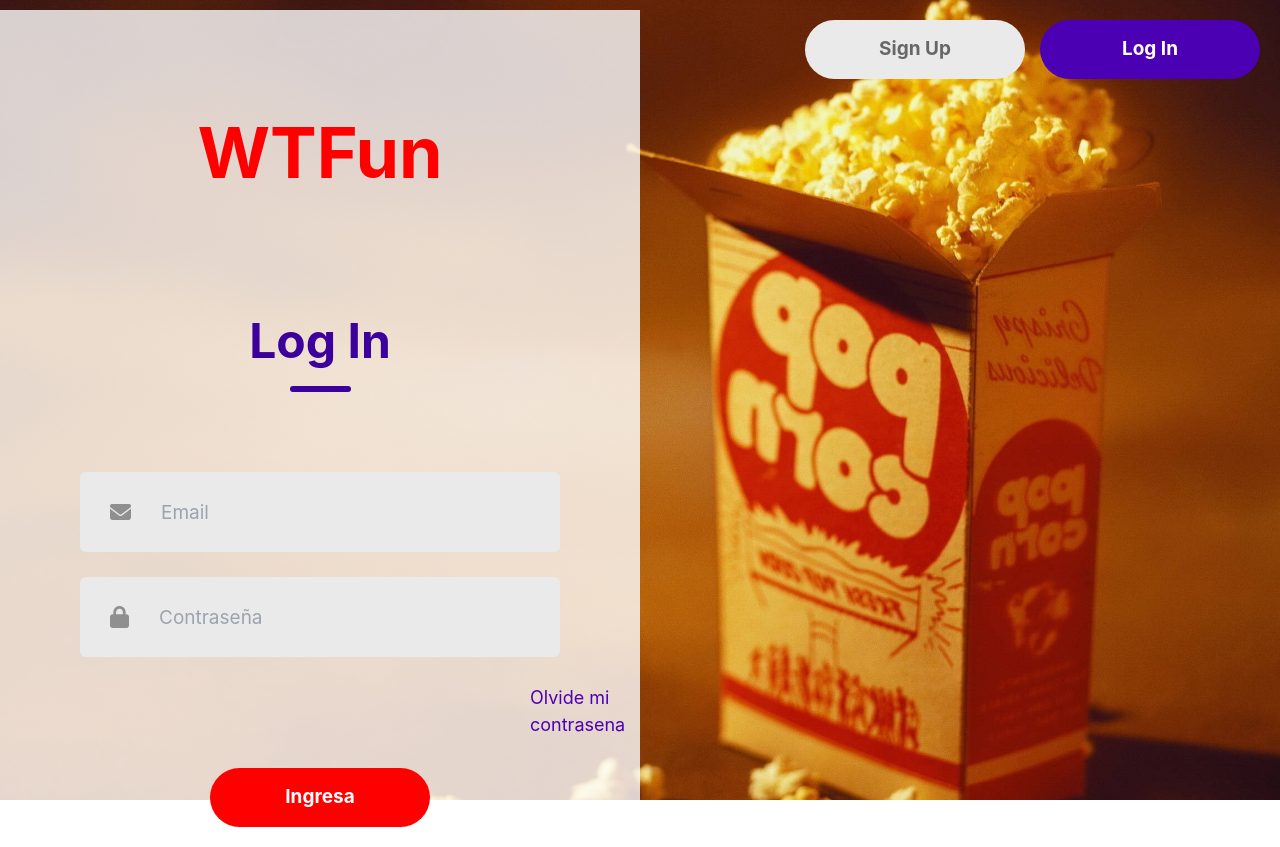
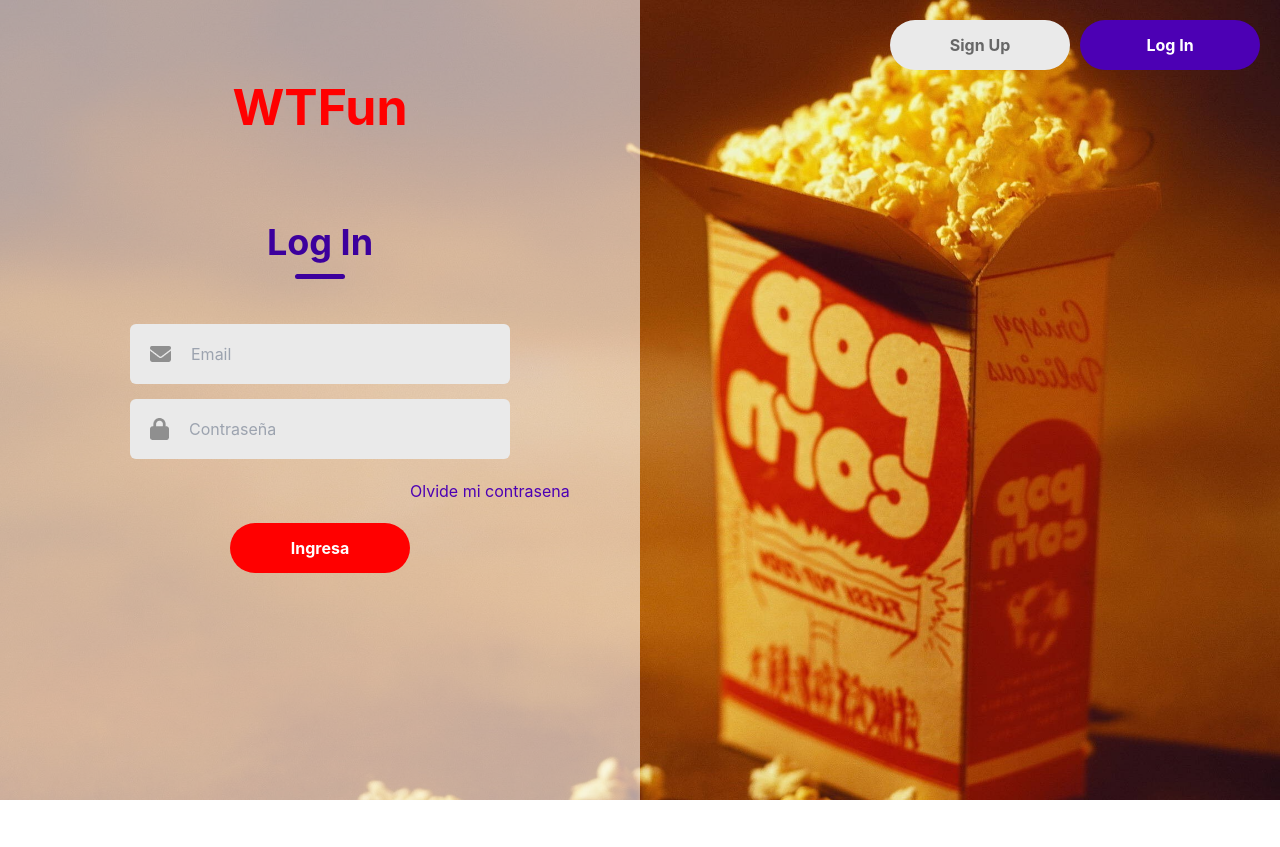
Before and after one commit to romacion6256/wtf-frontend, a React (Create React App) app: page / in a window 1280 px wide. After the commit the page ends 800 px from the top, so only its background shows below. Built offline with nearby package versions, Linux system fonts and the light colour scheme.

Commit message:
cambie css de loginsignup para que se vea mejor

```diff
--- a/public/index.html
+++ b/public/index.html
@@ -24,7 +24,7 @@
       work correctly both with client-side routing and a non-root public URL.
       Learn how to configure a non-root public URL by running `npm run build`.
     -->
-    <title>React App</title>
+    <title>What The Fun Cinemas</title>
   </head>
   <body>
     <noscript>You need to enable JavaScript to run this app.</noscript>
--- a/src/Components/pages/LoginSignup/LoginSignup.css
+++ b/src/Components/pages/LoginSignup/LoginSignup.css
@@ -1,16 +1,15 @@
-.container{
+.container {
     display: flex;
     flex-direction: column;
     margin: auto;
-    margin-top: 10px;
-    width: 50vw;  /* El ancho ahora es relativo al tamaño de la pantalla (40% del viewport width) */
+    width: 50vw;  /* El ancho es del 50% del viewport */
     height: 100vh;  /* Ocupa toda la altura de la pantalla */
-    background: rgba(255, 255, 255, 0.8);  /* Fondo blanco con transparencia */
+    background: rgba(255, 255, 255, 0.6);  /* Fondo blanco con más transparencia */
     padding: 30px;
     position: absolute;
-    top: 50%;
+    top: 0;
     left: 0;
-    transform: translateY(-50%);
+    transform: none;  /* Elimina la traslación vertical */
     min-height: 300px; /* Asegura un mínimo de altura */
 }
 
@@ -23,92 +22,93 @@
 
 @media (max-width: 768px) {
     .container {
-        width: 80vw;  /* Aumenta el ancho para pantallas más pequeñas */
+        width: 70vw;  /* Aumenta el ancho para pantallas más pequeñas */
     }
 }
 
 @media (max-width: 480px) {
     .container {
-        width: 90vw;  /* Aumenta aún más para pantallas móviles */
+        width: 85vw;  /* Aumenta aún más para pantallas móviles */
     }
 }
+
 .enter-container {
     display: flex;
     flex-direction: column;  /* Alinea los botones verticalmente */
     align-items: center;     /* Céntralos horizontalmente */
-    gap: 20px;               /* Añade un espacio entre los botones */
-    margin-top: 30px;
+    gap: 15px;               /* Reduce el espacio entre los botones */
+    margin-top: 20px;
 }
 
 .header{
     display: flex;
     flex-direction: column;
     align-items: center;
-    gap: 9px;
+    gap: 5px;
     width: 100%;
-    margin-top: 30px;
+    margin-top: 20px;
 }
 
 .logo{
     display: flex;
     flex-direction: column;
     align-items: center;
-    margin-top: 60px;
-    margin-bottom: 70px;
+    margin-top: 40px;
+    margin-bottom: 50px;
     color: red;
-    font-size: 70px;
+    font-size: 50px; /* Reduce el tamaño de la fuente */
     font-weight: 700;
 }
 
 .text{
     color: #3c009d;
-    font-size: 48px;
+    font-size: 36px; /* Reduce el tamaño de la fuente */
     font-weight: 700;
 }
 
 .underline{
-    width: 61px;
-    height: 6px;
+    width: 50px; /* Reduce el tamaño de la subrayado */
+    height: 5px;
     background: #3c009d;
     border-radius: 9px;
 }
 
 .inputs{
-    margin-top: 55px;
+    margin-top: 30px;
     display: flex;
     flex-direction: column ;
-    gap: 25px;
+    gap: 15px;
 }
 
 .input{
     display: flex;
     align-items: center;
     margin: auto;
-    width: 480px;
-    height: 80px;
+    width: 380px; /* Reduce el ancho del input */
+    height: 60px; /* Reduce la altura del input */
     background: #eaeaea;
     border-radius: 6px;
 }
 
 .input img{
-    margin: 0px 30px;
+    margin: 0px 20px;
 }
 
 .input input{
-    height: 50px;
-    width: 400px;
+    height: 40px;
+    width: 320px; /* Ajusta el tamaño del input */
     background: transparent;
     border: none;
     outline: none;
     color: #797979;
-    font-size: 19px;
+    font-size: 16px; /* Reduce el tamaño de la fuente */
 }
 
 .forgot-password{
-    padding-left: 500px;
-    margin-top: 27px;
+    padding-left: 380px; /* Ajusta el padding */
+    margin-top: 20px;
     color: #797979;
-    font-size: 18px;
+    font-size: 16px; /* Reduce el tamaño de la fuente */
 }
 
 .forgot-password span{
@@ -117,38 +117,35 @@
 }
 
 .submit-container {
-    position: absolute; /* Saca los botones del flujo normal */
-    top: 20px; /* Coloca los botones en la parte superior */
-    right: 20px; /* Alinea los botones al borde derecho */
+    position: absolute;
+    top: 20px;
+    right: 20px;
     display: flex;
-    gap: 15px; /* Espaciado entre los botones */
+    gap: 10px; /* Reduce el espaciado entre los botones */
 }
-.submit{
+
+.submit, .enter{
     display: flex;
     justify-content: center;
     align-items: center;
-    width: 220px;
-    height: 59px;
-    color: #fff;
-    background: #4c00b4;
+    width: 180px; /* Reduce el ancho del botón */
+    height: 50px; /* Reduce la altura del botón */
+    font-size: 16px; /* Ajusta el tamaño de la fuente */
+    font-weight: 700;
     border-radius: 50px;
-    font-size: 19px;
-    font-weight: 700;
     cursor: pointer;
 }
-.enter{
-    display: flex;
-    justify-content: center;
-    align-items: center;
-    width: 220px;
-    height: 59px;
+
+.submit {
+    background: #4c00b4;
     color: #fff;
+}
+
+.enter {
     background: red;
-    border-radius: 50px;
-    font-size: 19px;
-    font-weight: 700;
-    cursor: pointer;
+    color: #fff;
 }
+
 .gray{
     background: #EAEAEA;
     color: #676767;
```
